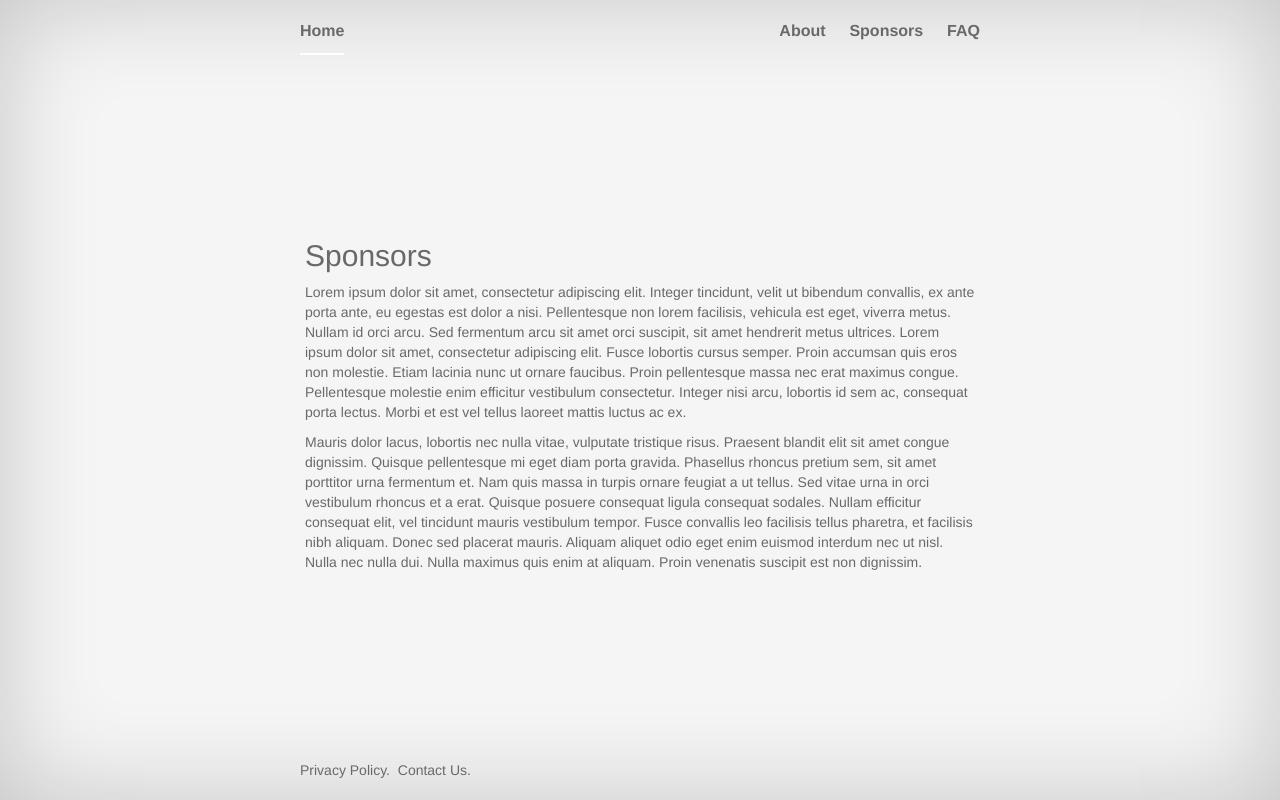
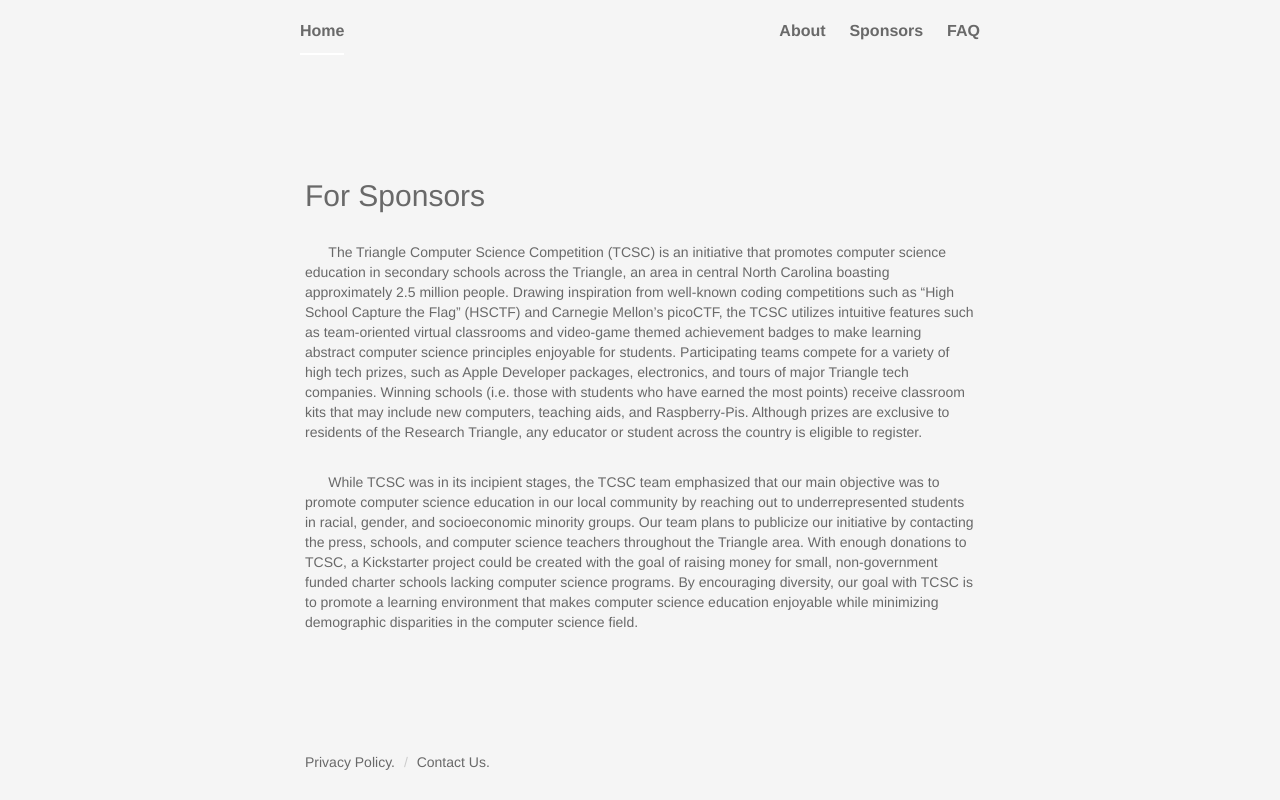
Before and after one commit to armanaydemir/TCSC, a PHP site: page /sponsors.php in a window 1280 px wide. Run offline with PHP 8.4, Linux system fonts and the light colour scheme.

Commit message:
sponsor text added; index footer changed to breadcrumbs; form submission footer clear:both problem still unresolved

```diff
--- a/views/_/components/php/article-sponsors.php
+++ b/views/_/components/php/article-sponsors.php
@@ -1,5 +1,7 @@
 <article id="sponsors" class="col-lg-12">
-    <h2>Sponsors</h2>
-    <p>Lorem ipsum dolor sit amet, consectetur adipiscing elit. Integer tincidunt, velit ut bibendum convallis, ex ante porta ante, eu egestas est dolor a nisi. Pellentesque non lorem facilisis, vehicula est eget, viverra metus. Nullam id orci arcu. Sed fermentum arcu sit amet orci suscipit, sit amet hendrerit metus ultrices. Lorem ipsum dolor sit amet, consectetur adipiscing elit. Fusce lobortis cursus semper. Proin accumsan quis eros non molestie. Etiam lacinia nunc ut ornare faucibus. Proin pellentesque massa nec erat maximus congue. Pellentesque molestie enim efficitur vestibulum consectetur. Integer nisi arcu, lobortis id sem ac, consequat porta lectus. Morbi et est vel tellus laoreet mattis luctus ac ex.</p>
-    <p>Mauris dolor lacus, lobortis nec nulla vitae, vulputate tristique risus. Praesent blandit elit sit amet congue dignissim. Quisque pellentesque mi eget diam porta gravida. Phasellus rhoncus pretium sem, sit amet porttitor urna fermentum et. Nam quis massa in turpis ornare feugiat a ut tellus. Sed vitae urna in orci vestibulum rhoncus et a erat. Quisque posuere consequat ligula consequat sodales. Nullam efficitur consequat elit, vel tincidunt mauris vestibulum tempor. Fusce convallis leo facilisis tellus pharetra, et facilisis nibh aliquam. Donec sed placerat mauris. Aliquam aliquet odio eget enim euismod interdum nec ut nisl. Nulla nec nulla dui. Nulla maximus quis enim at aliquam. Proin venenatis suscipit est non dignissim.</p>
+    <h2>For Sponsors</h2>
+    <br>
+    <p>&nbsp;&nbsp;&nbsp;&nbsp;&nbsp;&nbsp;The Triangle Computer Science Competition (TCSC) is an initiative that promotes computer science education in secondary schools across the Triangle, an area in central North Carolina boasting approximately 2.5 million people. Drawing inspiration from well-known coding competitions such as “High School Capture the Flag” (HSCTF) and Carnegie Mellon’s picoCTF, the TCSC utilizes intuitive features such as team-oriented virtual classrooms and video-game themed achievement badges to make learning abstract computer science principles enjoyable for students. Participating teams compete for a variety of high tech prizes, such as Apple Developer packages, electronics, and tours of major Triangle tech companies. Winning schools (i.e. those with students who have earned the most points) receive classroom kits that may include new computers, teaching aids, and Raspberry-Pis. Although prizes are exclusive to residents of the Research Triangle, any educator or student across the country is eligible to register.</p>
+    <br>
+	<p>&nbsp;&nbsp;&nbsp;&nbsp;&nbsp;&nbsp;While TCSC was in its incipient stages, the TCSC team emphasized that our main objective was to promote computer science education in our local community by reaching out to underrepresented students in racial, gender, and socioeconomic minority groups. Our team plans to publicize our initiative by contacting the press, schools, and computer science teachers throughout the Triangle area. With enough donations to TCSC, a Kickstarter project could be created with the goal of raising money for small, non-government funded charter schools lacking computer science programs. By encouraging diversity, our goal with TCSC is to promote a learning environment that makes computer science education enjoyable while minimizing demographic disparities in the computer science field. </p>
 </article>
--- a/views/_/components/php/comp-navbar.php
+++ b/views/_/components/php/comp-navbar.php
@@ -22,12 +22,15 @@
                 <li class="dropdown">
                     <a href="#" class="dropdown-toggle" data-toggle="dropdown" role="button" aria-haspopup="true" aria-expanded="false"><span class="glyphicon glyphicon-cog"></span><span class="caret"></span></a>
                     <ul class="dropdown-menu">
+                        <li class="dropdown-header">Signed in as "username"</li>
+                        <li role="separator" class="divider"></li>
                         <li><a href="#">Your Profile</a></li>
                         <li><a href="#">Team Profile</a></li>
+                        <li><a href="#">Help</a></li>
                         <li role="separator" class="divider"></li>
                         <li><a href="#">Settings</a></li>
                         <li role="separator" class="divider"></li>
-                        <li><a href="#">Log Out</a></li>
+                        <li><a href="#">Sign Out</a></li>
                     </ul> <!-- dropdown-menu -->
                 </li> <!-- dropdown -->
             </ul> <!-- navbar links -->
--- a/views/_/components/php/indexfooter.php
+++ b/views/_/components/php/indexfooter.php
@@ -1,5 +1,10 @@
 <div class="mastfoot">
-    <div class="inner col-lg-12">
-        <p><a href="privacypolicy.php">Privacy Policy.&nbsp;</a> <a href="contactus.php">Contact Us.</a></p>
-    </div>
+    <!--<div class="inner col-lg-12">
+        <p><a href="privacypolicy.php">Privacy Policy.</a> <a href="contactus.php">Contact Us.</a></p>
+    </div> -->
+
+    <ol class="breadcrumb">
+        <li><a href="privacypolicy.php">Privacy Policy.</a></li>
+        <li><a href="contactus.php">Contact Us.</a></li>
+    </ol>
 </div>
--- a/views/_/components/php/loginform.php
+++ b/views/_/components/php/loginform.php
@@ -1,4 +1,4 @@
-<div class="container" id="login">
+<div class="container" id="login" style="position: fixed; margin-top:0.5em">
 
     <form class="form-signin">
         <img src="images/tcsclogo.png">
--- a/views/_/components/php/signupform.php
+++ b/views/_/components/php/signupform.php
@@ -1,4 +1,4 @@
-<div class="container" id="signup">
+<div class="container" id="signup" style="position: fixed; margin-top:0.5em">
 
     <form class="form-signin signup">
         <img src="images/tcsclogo.png">
--- a/views/_/css/indexstyles.css
+++ b/views/_/css/indexstyles.css
@@ -38,8 +38,8 @@ body {
   width: 100%;
   height: 100%; /* For at least Firefox */
   min-height: 100%;
-  -webkit-box-shadow: inset 0 0 100px rgba(0,0,0,.2);
-          box-shadow: inset 0 0 100px rgba(0,0,0,.2);
+  /*-webkit-box-shadow: inset 0 0 100px rgba(0,0,0,.2);
+          box-shadow: inset 0 0 100px rgba(0,0,0,.2);*/
 }
 .site-wrapper-inner {
   display: table-cell;
--- a/views/login.php
+++ b/views/login.php
@@ -21,7 +21,7 @@
                 <content>
                     <?php include "_/components/php/loginform.php"; ?>
                 </content>
-                <footer style="text-align: center">
+                <footer style="text-align: center;">
                     <?php include "_/components/php/indexfooterforms.php"; ?>
                     <!-- fix rogue footer! -->
                     <!-- fix mobile page-height problem -->
--- a/views/sponsors.php
+++ b/views/sponsors.php
@@ -5,7 +5,7 @@
     <meta http-equiv="X-UA-Compatible" content="IE=edge">
     <meta name="viewport" content="width=device-width, initial-scale=1">
 
-    <title>TCSC - Sponsors</title>
+    <title>TCSC - For Sponsors</title>
 
     <link href="_/css/bootstrap.css" rel="stylesheet">
     <link href="_/css/indexstyles.css" rel="stylesheet">
```
Also changed, not shown: views/_/components/php/indexfooterforms.php (+5 -3 lines).
